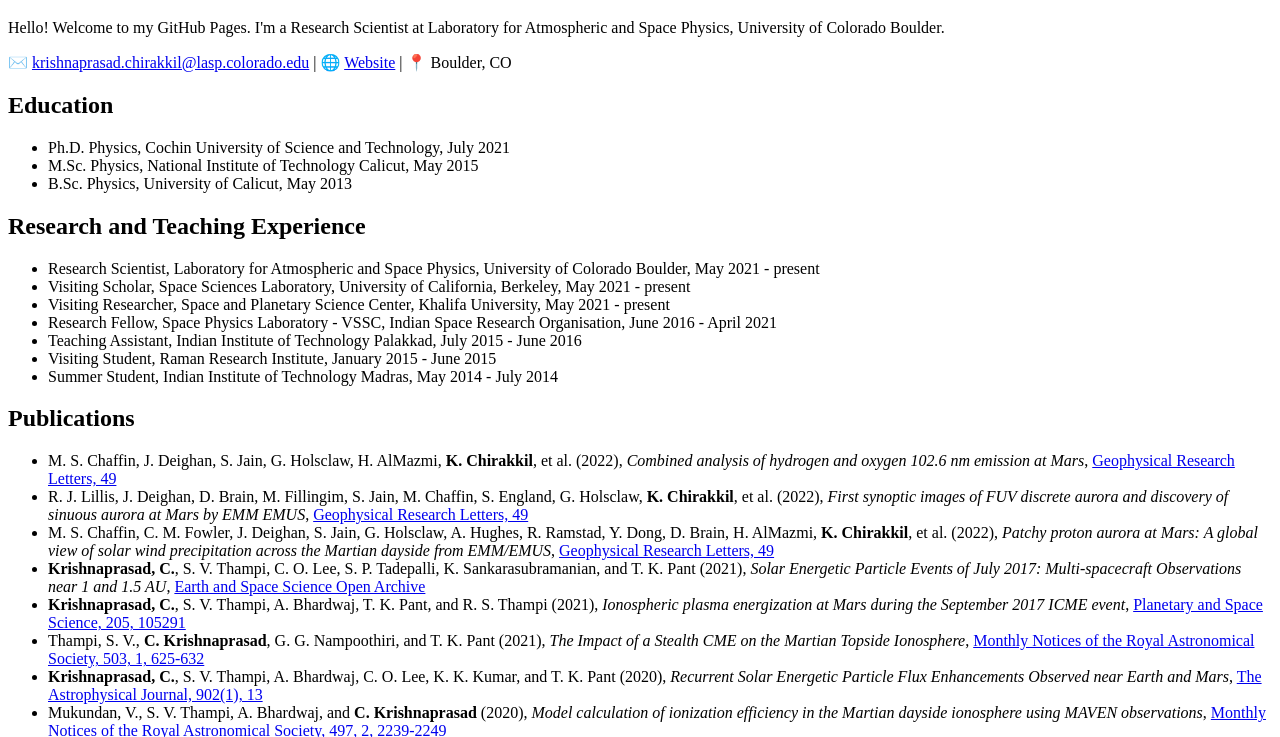
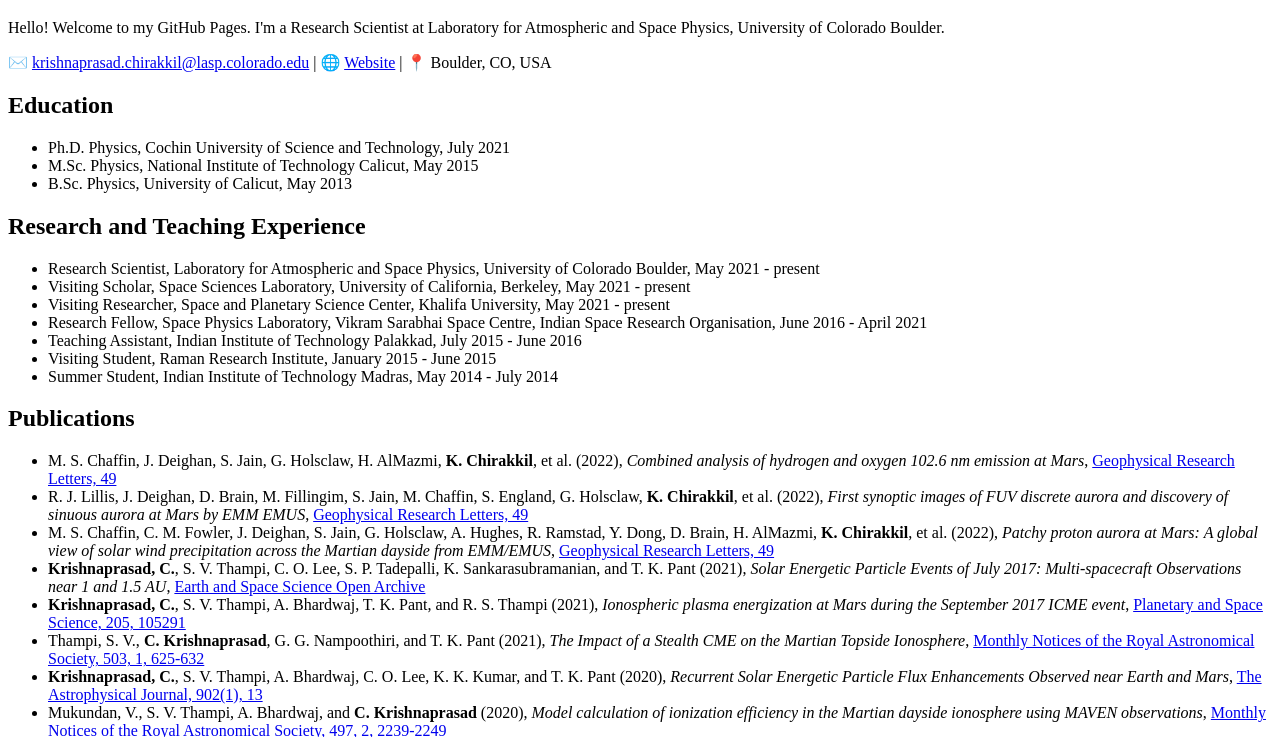
Before and after one commit to kpchirakkil/kpchirakkil.github.io, a plain HTML site: page index.html in a window 1280 px wide. Shown: the part 61-798 px from the top of the page. Drawn offline with Linux system fonts and the light colour scheme.

Commit message:
Update index.html

```diff
--- a/index.html
+++ b/index.html
@@ -9,7 +9,7 @@
 <p>Hello! Welcome to my GitHub Pages. I'm a Research Scientist at Laboratory for Atmospheric and Space Physics, University of Colorado Boulder.</p>
 
 <!-- Contact Information -->
-<p> ✉️ <a href="mailto:krishnaprasad.chirakkil@lasp.colorado.edu">krishnaprasad.chirakkil@lasp.colorado.edu</a> | 🌐 <a href="https://lasp.colorado.edu/people/krishnaprasad-chirakkil/">Website</a> | 📍 Boulder, CO</p>
+<p> ✉️ <a href="mailto:krishnaprasad.chirakkil@lasp.colorado.edu">krishnaprasad.chirakkil@lasp.colorado.edu</a> | 🌐 <a href="https://lasp.colorado.edu/people/krishnaprasad-chirakkil/">Website</a> | 📍 Boulder, CO, USA</p>
 
 <!-- Education Section -->
 <section>
@@ -28,7 +28,7 @@
     <li>Research Scientist, Laboratory for Atmospheric and Space Physics, University of Colorado Boulder, May 2021 - present</li>
     <li>Visiting Scholar, Space Sciences Laboratory, University of California, Berkeley, May 2021 - present</li>
     <li>Visiting Researcher, Space and Planetary Science Center, Khalifa University, May 2021 - present</li>
-    <li>Research Fellow, Space Physics Laboratory - VSSC, Indian Space Research Organisation, June 2016 - April 2021</li>
+    <li>Research Fellow, Space Physics Laboratory, Vikram Sarabhai Space Centre, Indian Space Research Organisation, June 2016 - April 2021</li>
     <li>Teaching Assistant, Indian Institute of Technology Palakkad, July 2015 - June 2016</li>
     <li>Visiting Student, Raman Research Institute, January 2015 - June 2015</li>
     <li>Summer Student, Indian Institute of Technology Madras, May 2014 - July 2014</li>
```
